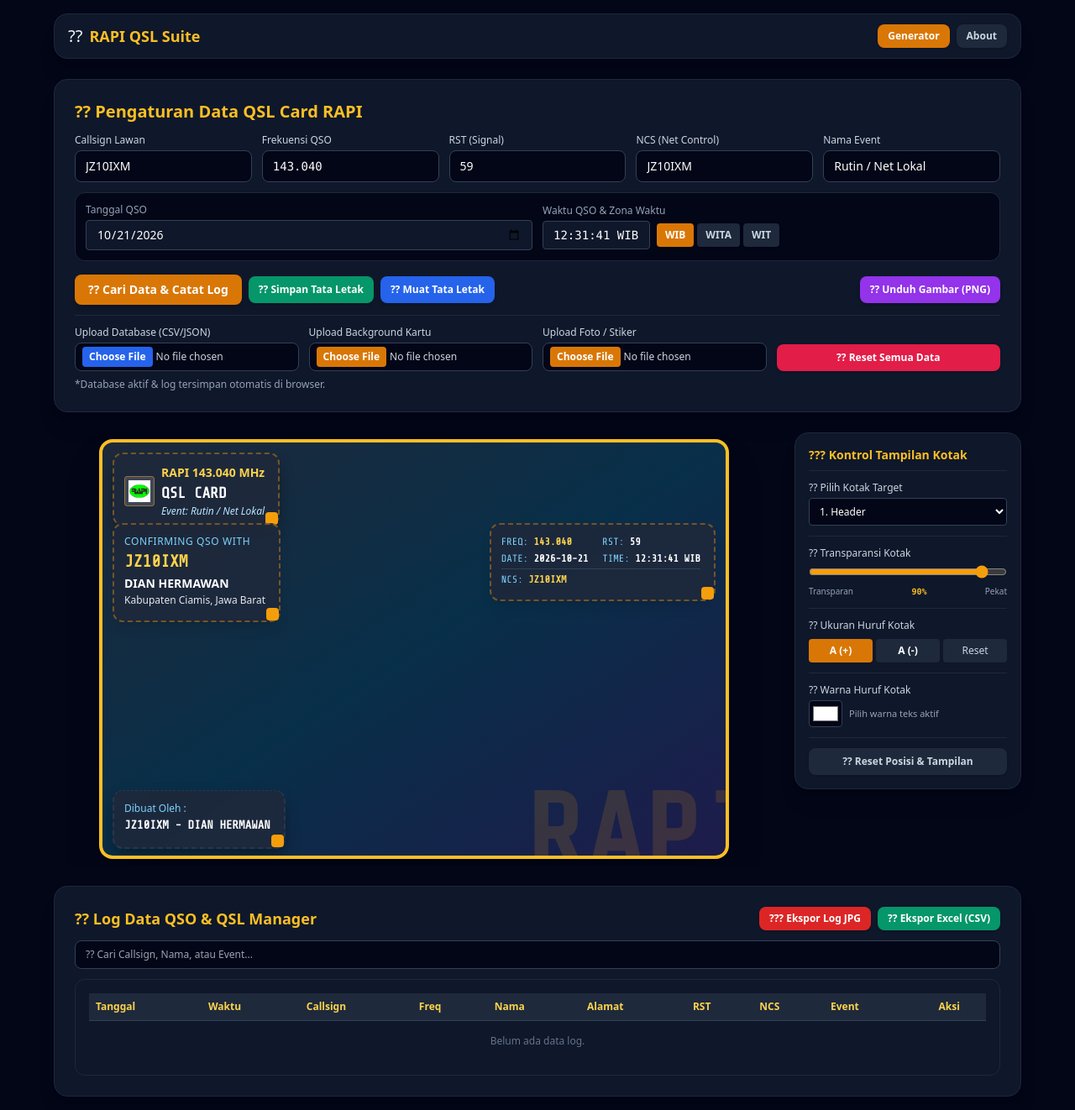
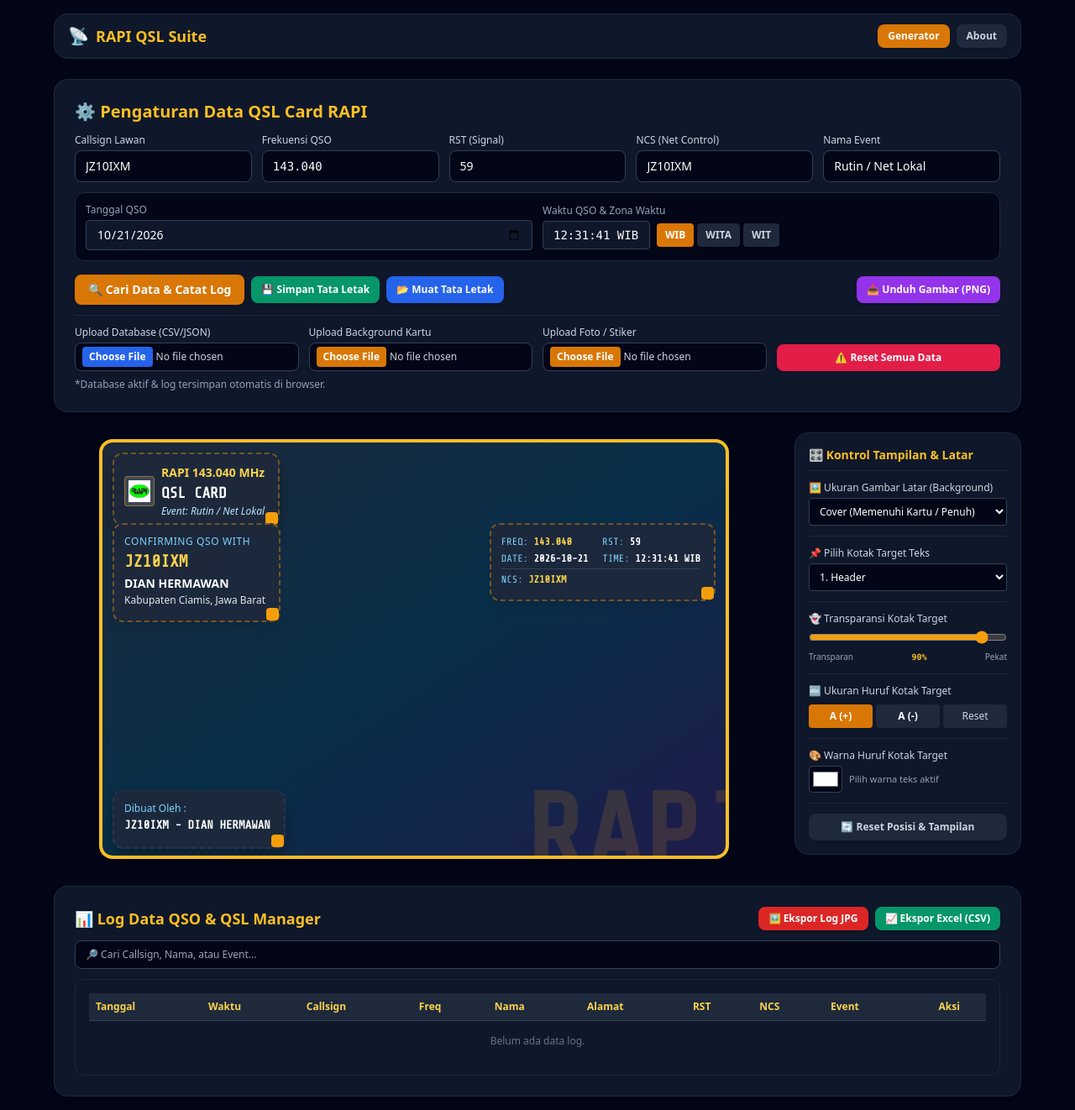
Before and after one commit to lordrayden19/rapi-qsl-suite, a Flask app: page / in a window 1280 px wide. Shown: the whole page at 84% size. Run offline with Flask 3, Linux system fonts and the light colour scheme; some libraries are stand-ins or nearby versions.

Commit message:
Update index.html

```diff
--- a/templates/index.html
+++ b/templates/index.html
@@ -15,14 +15,15 @@
             width: 100%;
             max-width: 750px;
             aspect-ratio: 3 / 2;
-            background-size: cover;
+            background-size: cover; /* Default */
             background-position: center;
+            background-repeat: no-repeat;
             position: relative;
         }
         .draggable-box {
             position: absolute;
             user-select: none;
-            touch-action: none; /* Sangat penting agar lancar digeser pakai sentuhan jari di HP */
+            touch-action: none; /* Lancar digeser pakai sentuhan jari di HP */
             resize: both;
             overflow: hidden;
             min-width: 150px;
@@ -57,7 +58,7 @@
         <!-- Navigasi Tab Menu -->
         <div class="flex justify-between items-center bg-slate-900 px-4 py-3 rounded-2xl shadow-xl border border-slate-800 no-print">
             <div class="flex items-center gap-2">
-                <span class="text-xl">??</span>
+                <span class="text-xl">📡</span>
                 <h1 class="font-bold text-amber-400 text-sm md:text-lg">RAPI QSL Suite</h1>
             </div>
             <div class="flex gap-2">
@@ -76,7 +77,7 @@
             <!-- Panel Kontrol Utama Atas -->
             <div class="bg-slate-900 p-4 md:p-6 rounded-2xl shadow-xl border border-slate-800 no-print">
                 <h2 class="text-base md:text-xl font-bold text-amber-400 mb-3 flex items-center gap-2">
-                    ?? Pengaturan Data QSL Card RAPI
+                    ⚙️ Pengaturan Data QSL Card RAPI
                 </h2>
 
                 <div class="grid grid-cols-1 sm:grid-cols-2 md:grid-cols-5 gap-3 mb-3">
@@ -129,17 +130,17 @@
                 <!-- Tombol Aksi Utama -->
                 <div class="flex flex-wrap gap-2 mb-3 items-center">
                     <button onclick="cariDataRAPI()" class="bg-amber-600 hover:bg-amber-500 text-white font-semibold py-2 px-4 rounded-lg transition shadow-md text-xs md:text-sm flex-1 sm:flex-none">
-                        ?? Cari Data & Catat Log
+                        🔍 Cari Data & Catat Log
                     </button>
                     <button onclick="downloadLayoutFile()" class="bg-emerald-600 hover:bg-emerald-500 text-white font-semibold py-2 px-3 rounded-lg transition shadow-md text-xs">
-                        ?? Simpan Tata Letak
+                        💾 Simpan Tata Letak
                     </button>
                     <label class="bg-blue-600 hover:bg-blue-500 text-white font-semibold py-2 px-3 rounded-lg transition shadow-md text-xs cursor-pointer">
-                        ?? Muat Tata Letak
+                        📂 Muat Tata Letak
                         <input type="file" accept=".json" onchange="uploadLayoutFile(event)" class="hidden">
                     </label>
                     <button onclick="downloadCardImage()" class="bg-purple-600 hover:bg-purple-500 text-white font-semibold py-2 px-3 rounded-lg transition shadow-md text-xs ml-auto">
-                        ?? Unduh Gambar (PNG)
+                        📥 Unduh Gambar (PNG)
                     </button>
                 </div>
 
@@ -164,7 +165,7 @@
                     </div>
                     <div>
                         <button onclick="clearAllLocalStorage()" class="w-full bg-rose-600 hover:bg-rose-500 text-white font-semibold py-2 px-3 rounded-lg transition shadow text-xs flex items-center justify-center gap-1.5">
-                            ?? Reset Semua Data
+                            ⚠️ Reset Semua Data
                         </button>
                     </div>
                 </div>
@@ -232,10 +233,23 @@
 
                 <!-- Panel Kontrol Tampilan & Warna (1 Kolom) -->
                 <div class="bg-slate-900 p-4 rounded-2xl shadow-xl border border-slate-800 no-print space-y-3">
-                    <h3 class="text-xs md:text-sm font-bold text-amber-400 border-b border-slate-800 pb-2">??? Kontrol Tampilan Kotak</h3>
+                    <h3 class="text-xs md:text-sm font-bold text-amber-400 border-b border-slate-800 pb-2">🎛️ Kontrol Tampilan & Latar</h3>
+
+                    <!-- Pengaturan Ukuran Gambar Latar -->
+                    <div class="space-y-1">
+                        <label class="block text-xs font-medium text-slate-300">🖼️ Ukuran Gambar Latar (Background)</label>
+                        <select id="bgSizeSelect" onchange="changeBgSize(this.value)" class="w-full bg-slate-950 border border-slate-700 text-white rounded px-2 py-1.5 text-xs">
+                            <option value="cover">Cover (Memenuhi Kartu / Penuh)</option>
+                            <option value="contain">Contain (Pas di Kartu / Utuh Tanpa Potong)</option>
+                            <option value="100% 100%">Stretch (Peregangan Menyesuaikan Kartu)</option>
+                            <option value="auto">Auto (Ukuran Asli Gambar)</option>
+                        </select>
+                    </div>
+
+                    <hr class="border-slate-800">
 
                     <div class="space-y-1">
-                        <label class="block text-xs font-medium text-slate-300">?? Pilih Kotak Target</label>
+                        <label class="block text-xs font-medium text-slate-300">📌 Pilih Kotak Target Teks</label>
                         <select id="targetBoxSelect" onchange="syncControllerValues()" class="w-full bg-slate-950 border border-slate-700 text-white rounded px-2 py-1.5 text-xs">
                             <option value="box-header">1. Header</option>
                             <option value="box-station">2. Stasiun Tujuan</option>
@@ -247,7 +261,7 @@
                     <hr class="border-slate-800">
 
                     <div>
-                        <label class="block text-xs font-medium text-slate-300 mb-1">?? Transparansi Kotak</label>
+                        <label class="block text-xs font-medium text-slate-300 mb-1">👻 Transparansi Kotak Target</label>
                         <input type="range" id="opacityRange" min="0.0" max="1.0" step="0.05" value="0.90" oninput="changeBoxOpacity(this.value)" class="w-full accent-amber-500 cursor-pointer">
                         <div class="flex justify-between text-[10px] text-slate-400 mt-0.5">
                             <span>Transparan</span>
@@ -259,7 +273,7 @@
                     <hr class="border-slate-800">
 
                     <div class="space-y-1">
-                        <label class="block text-xs font-medium text-slate-300">?? Ukuran Huruf Kotak</label>
+                        <label class="block text-xs font-medium text-slate-300">🔤 Ukuran Huruf Kotak Target</label>
                         <div class="grid grid-cols-3 gap-1 pt-1">
                             <button onclick="adjustFontSize(1)" class="bg-amber-600 hover:bg-amber-500 text-white font-bold py-1.5 rounded text-xs transition">A (+)</button>
                             <button onclick="adjustFontSize(-1)" class="bg-slate-800 hover:bg-slate-700 text-white font-bold py-1.5 rounded text-xs transition">A (-)</button>
@@ -270,7 +284,7 @@
                     <hr class="border-slate-800">
 
                     <div class="space-y-1">
-                        <label class="block text-xs font-medium text-slate-300">?? Warna Huruf Kotak</label>
+                        <label class="block text-xs font-medium text-slate-300">🎨 Warna Huruf Kotak Target</label>
                         <div class="flex items-center gap-2">
                             <input type="color" id="textColorPicker" value="#ffffff" onchange="changeTextColor(this.value)" class="w-10 h-8 bg-slate-950 border border-slate-700 rounded cursor-pointer p-0.5">
                             <span class="text-[11px] text-slate-400">Pilih warna teks aktif</span>
@@ -281,7 +295,7 @@
 
                     <div>
                         <button onclick="resetLayoutSettings()" class="w-full bg-slate-800 hover:bg-slate-700 text-slate-300 font-semibold py-2 px-3 rounded-lg transition shadow text-xs flex items-center justify-center gap-1.5">
-                            ?? Reset Posisi & Tampilan
+                            🔄 Reset Posisi & Tampilan
                         </button>
                     </div>
                 </div>
@@ -291,19 +305,19 @@
             <!-- Panel Log Data QSO & Ekspor -->
             <div class="bg-slate-900 p-4 md:p-6 rounded-2xl shadow-xl border border-slate-800 no-print mt-4 space-y-3">
                 <div class="flex flex-wrap justify-between items-center gap-3">
-                    <h3 class="text-sm md:text-lg font-bold text-amber-400">?? Log Data QSO & QSL Manager</h3>
+                    <h3 class="text-sm md:text-lg font-bold text-amber-400">📊 Log Data QSO & QSL Manager</h3>
                     <div class="flex flex-wrap gap-2">
                         <button onclick="exportToJPG()" class="bg-red-600 hover:bg-red-500 text-white text-xs font-semibold py-1.5 px-3 rounded-lg transition shadow">
-                            ??? Ekspor Log JPG
+                            🖼️ Ekspor Log JPG
                         </button>
                         <button onclick="exportToExcel()" class="bg-emerald-600 hover:bg-emerald-500 text-white text-xs font-semibold py-1.5 px-3 rounded-lg transition shadow">
-                            ?? Ekspor Excel (CSV)
+                            📈 Ekspor Excel (CSV)
                         </button>
                     </div>
                 </div>
 
                 <div>
-                    <input type="text" id="searchLogInput" placeholder="?? Cari Callsign, Nama, atau Event..." oninput="updateLogTable()"
+                    <input type="text" id="searchLogInput" placeholder="🔎 Cari Callsign, Nama, atau Event..." oninput="updateLogTable()"
                            class="w-full bg-slate-950 border border-slate-700 rounded-lg px-3 py-2 text-white text-xs focus:ring-2 focus:ring-amber-500 focus:outline-none">
                 </div>
 
@@ -344,7 +358,7 @@
         <!-- KONTEN TAB 2: ABOUT -->
         <div id="contentAbout" class="hidden bg-slate-900 p-6 md:p-8 rounded-2xl shadow-xl border border-slate-800 max-w-2xl mx-auto text-center space-y-6">
             <div class="inline-block bg-amber-500/10 border border-amber-500/30 p-4 rounded-full text-3xl">
-                ?????
+                👨‍💻
             </div>
             <div>
                 <h2 class="text-xl md:text-2xl font-bold text-amber-400">Tentang Pengembang</h2>
@@ -370,7 +384,7 @@
             </div>
             <div>
                 <button onclick="switchTab('generator')" class="bg-amber-600 hover:bg-amber-500 text-white text-xs font-semibold px-6 py-2.5 rounded-lg transition shadow">
-                    Kembali ke Generator ??
+                    Kembali ke Generator ↩️
                 </button>
             </div>
         </div>
@@ -487,8 +501,14 @@
             saveCurrentState();
         }
 
+        function changeBgSize(sizeVal) {
+            const card = document.getElementById('printable-card');
+            card.style.backgroundSize = sizeVal;
+            saveCurrentState();
+        }
+
         function resetLayoutSettings() {
-            if (confirm("Reset posisi kotak, transparansi, dan warna huruf?")) {
+            if (confirm("Reset posisi kotak, transparansi, dan latar belakang?")) {
                 localStorage.removeItem('qslCardActiveState');
                 location.reload();
             }
@@ -519,6 +539,14 @@
             if (savedState.displayCallsign) document.getElementById('displayCallsign').innerText = savedState.displayCallsign;
             if (savedState.displayName) document.getElementById('displayName').innerText = savedState.displayName;
             if (savedState.displayAddress) document.getElementById('displayAddress').innerText = savedState.displayAddress;
+
+            if (savedState.bgImage) {
+                document.getElementById('printable-card').style.backgroundImage = `url('${savedState.bgImage}')`;
+            }
+            if (savedState.bgSize) {
+                document.getElementById('printable-card').style.backgroundSize = savedState.bgSize;
+                document.getElementById('bgSizeSelect').value = savedState.bgSize;
+            }
 
             updateDateTime();
             updateEventText();
@@ -563,6 +591,9 @@
                 });
                 layout[box.id] = { left: box.style.left, top: box.style.top, width: box.style.width, height: box.style.height, bgColor: box.style.backgroundColor, color: box.style.color, fontSizes: fontSizes };
             });
+            const cardBgImg = document.getElementById('printable-card').style.backgroundImage;
+            const bgImageSrc = cardBgImg ? cardBgImg.slice(5, -2) : '';
+
             const state = {
                 targetCallsign: document.getElementById('targetCallsign').value,
                 freqInput: document.getElementById('freqInput').value,
@@ -574,6 +605,8 @@
                 displayCallsign: document.getElementById('displayCallsign').innerText,
                 displayName: document.getElementById('displayName').innerText,
                 displayAddress: document.getElementById('displayAddress').innerText,
+                bgImage: bgImageSrc,
+                bgSize: document.getElementById('bgSizeSelect').value,
                 layout: layout
             };
             localStorage.setItem('qslCardActiveState', JSON.stringify(state));
@@ -633,7 +666,7 @@
             reader.readAsText(file);
         }
 
-        // Penanganan Sentuhan Jari (Touch/Pointer) yang Optimal di HP & PC
+        // Penanganan Sentuhan Jari (Touch/Pointer) untuk HP & PC
         document.querySelectorAll('.draggable-box').forEach(box => {
             let isDragging = false, startX, startY, initialX, initialY;
 
@@ -712,7 +745,10 @@
             const file = event.target.files[0];
             if (file) {
                 const reader = new FileReader();
-                reader.onload = (e) => { document.getElementById('printable-card').style.backgroundImage = `url('${e.target.result}')`; };
+                reader.onload = (e) => {
+                    document.getElementById('printable-card').style.backgroundImage = `url('${e.target.result}')`;
+                    saveCurrentState();
+                };
                 reader.readAsDataURL(file);
             }
         }
```
